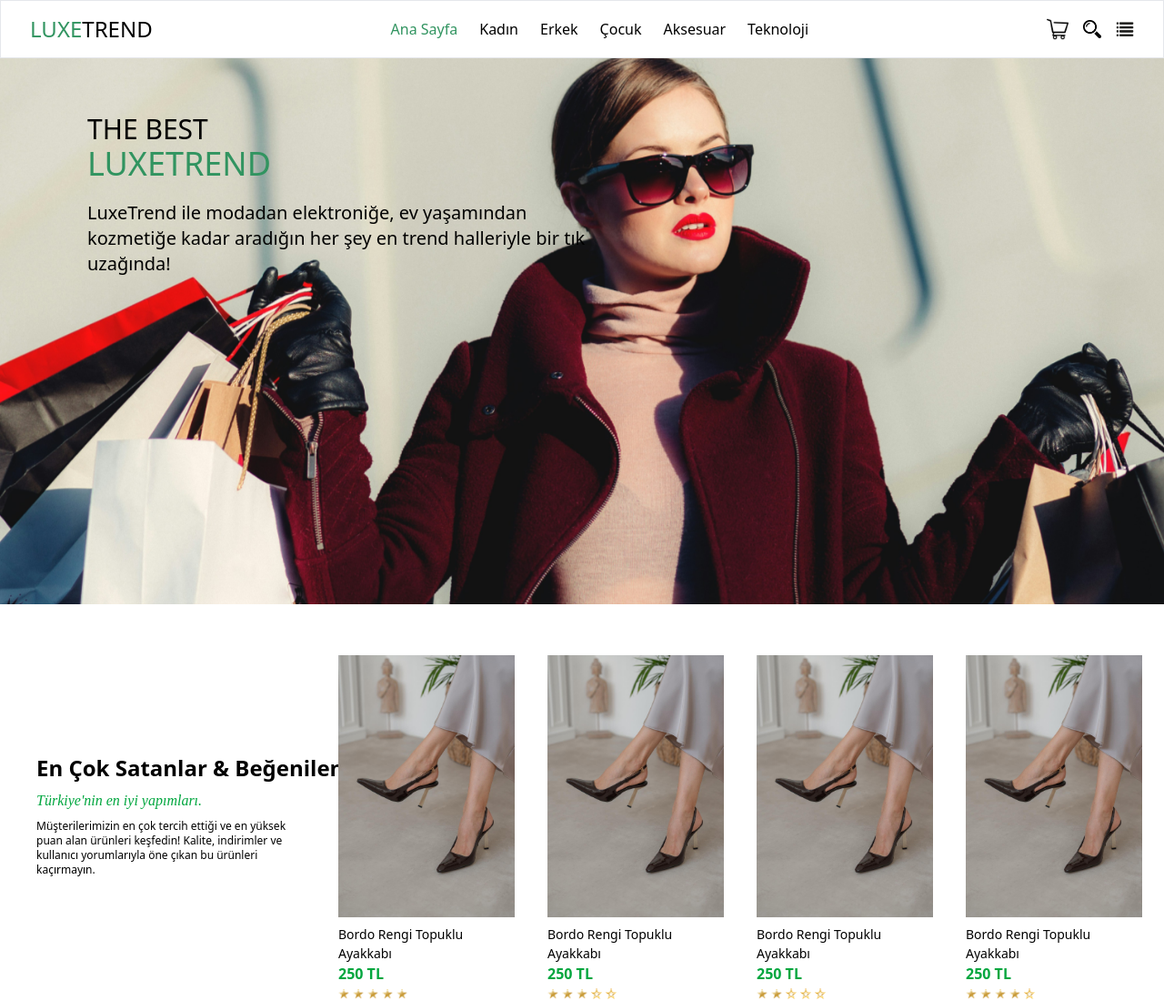
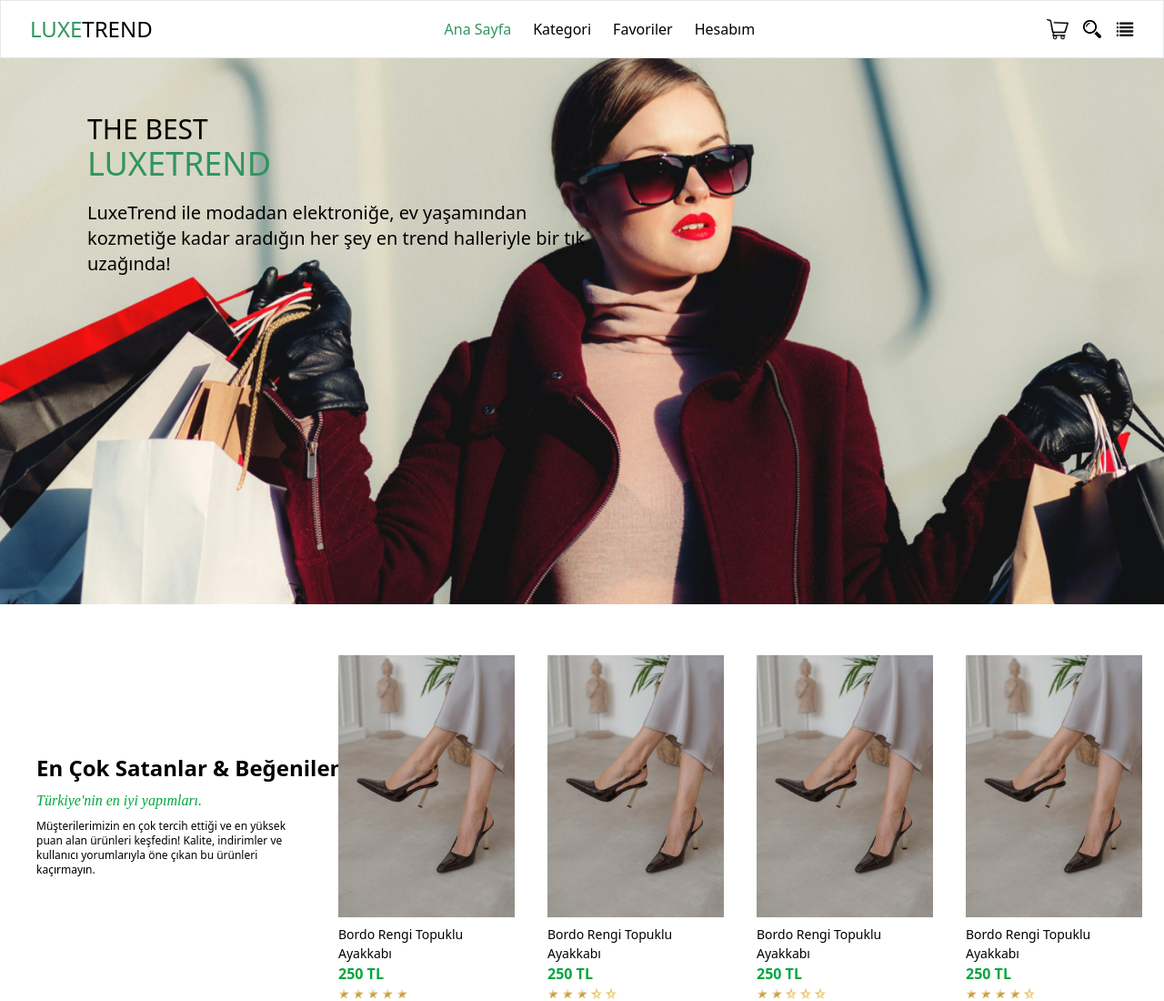
Before and after one commit to cansueser/EticaretWebSite, a website built with webpack: page src/index.html in a window 1280 px wide. Shown: the top 1100 px of the page at 91% size. Built offline with nearby package versions, Linux system fonts and the light colour scheme; files whose address does not match are found by name.

Commit message:
feat: Update navigation links in category and index pages
- Changed static menu items to include links to the home and category pages.
- Added new menu items for "Favoriler" and "Hesabım" for improved user navigation.
- Ensured consistent link structure across both category.html and index.html for better usability.

```diff
--- a/src/index.html
+++ b/src/index.html
@@ -22,12 +22,10 @@
     <!-- MENU LİST -->
     <div class="hidden md:flex items-center">
       <ul class="flex gap-6 text-black">
-        <li><a href="#" class="hover:text-green-button text-green-button">Ana Sayfa</a></li>
-        <li><a href="#" class="hover:text-green-button">Kadın</a></li>
-        <li><a href="#" class="hover:text-green-button">Erkek</a></li>
-        <li><a href="#" class="hover:text-green-button">Çocuk</a></li>
-        <li><a href="#" class="hover:text-green-button">Aksesuar</a></li>
-        <li><a href="#" class="hover:text-green-button">Teknoloji</a></li>
+        <li><a href="./index.html" class="hover:text-green-button text-green-button">Ana Sayfa</a></li>
+        <li><a href="./category.html" class="hover:text-green-button">Kategori</a></li>
+        <li><a href="#" class="hover:text-green-button">Favoriler</a></li>
+        <li><a href="#" class="hover:text-green-button">Hesabım</a></li>
       </ul>
     </div>
 
```
Also changed, not shown: src/category.html (+4 -6 lines).
